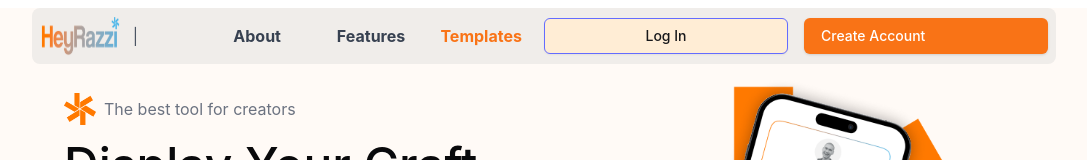
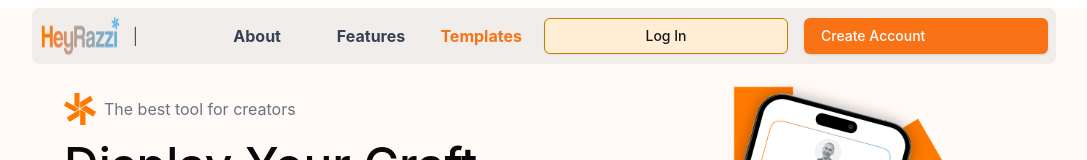
Before and after one commit to saintdannyyy/heyrazzi, a React (Vite) app: page / in a window 1280 px wide. In both pictures the pointer is over the button "Log In". Shown: the top 160 px of the page, without its empty margins (96-1183 px from the left). Built offline with nearby package versions, Linux system fonts and the light colour scheme; some icons are missing.

Commit message:
Update log in button hover border color to orange

```diff
--- a/src/index.css
+++ b/src/index.css
@@ -64,7 +64,7 @@ button {
   transition: border-color 0.25s;
 }
 button:hover {
-  border-color: #646cff;
+  border-color: rgb(194, 126, 0);
 }
 button:focus,
 button:focus-visible {
```
